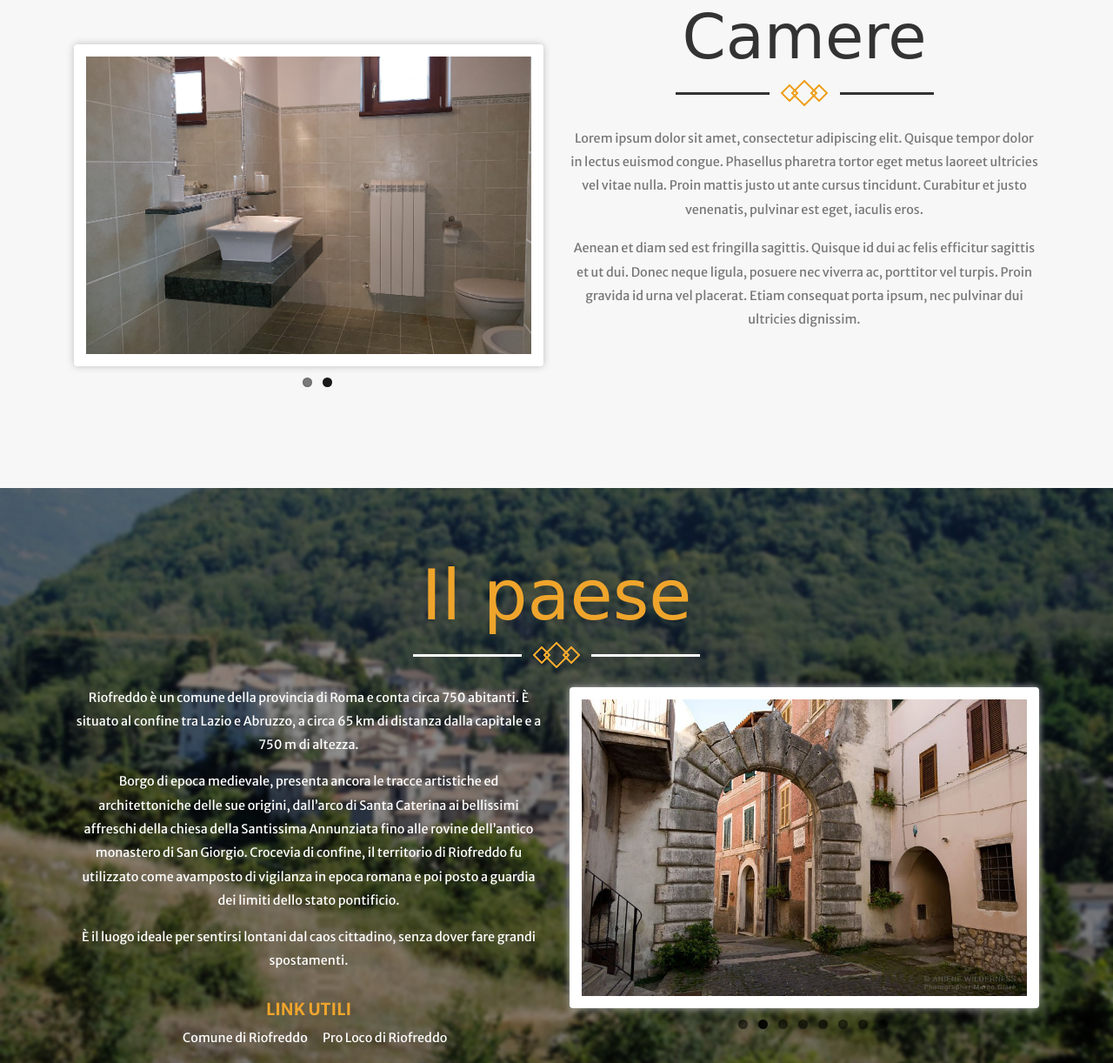
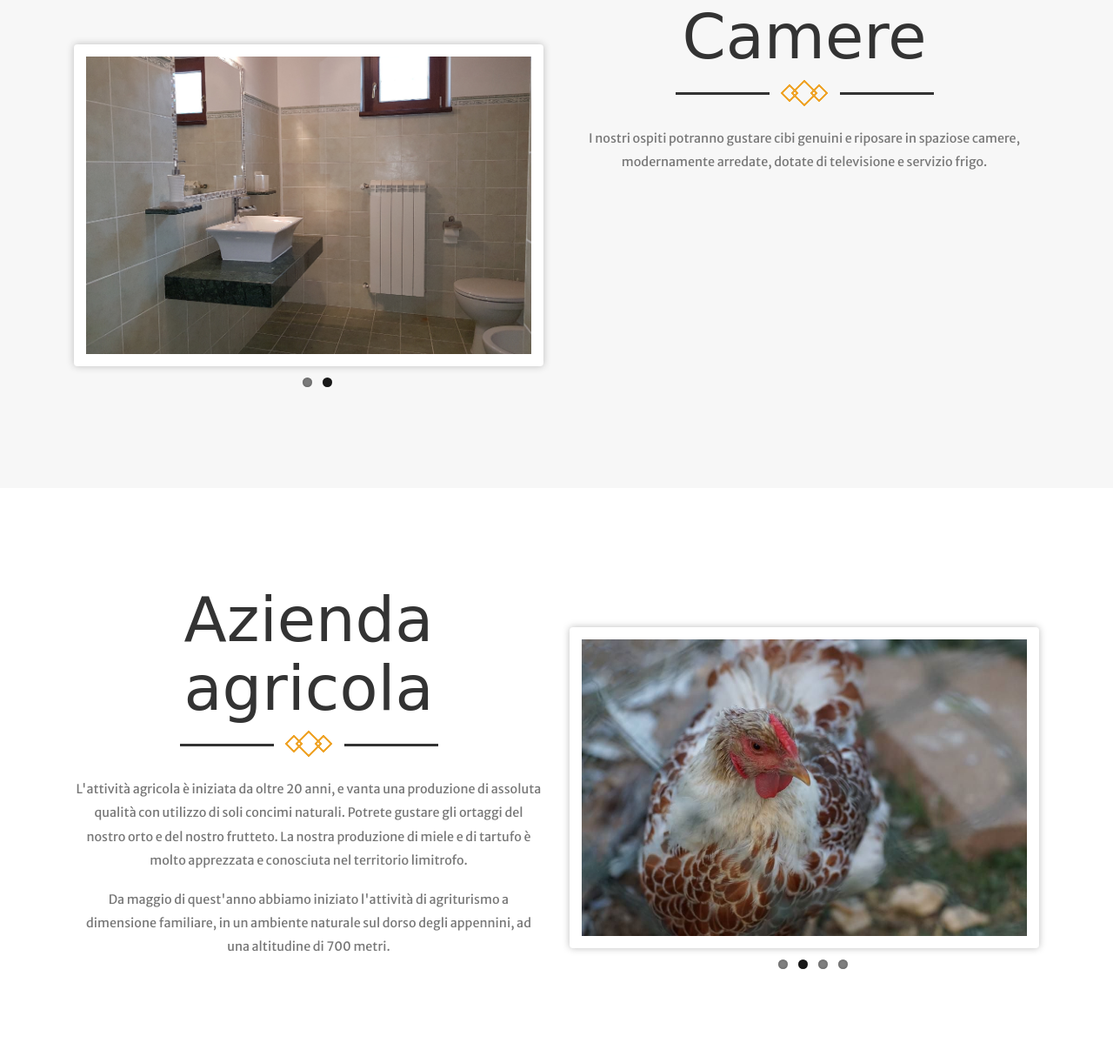
Before and after one commit to d-bern/Agriturismo, a plain HTML site: page index.html in a window 1280 px wide. Shown: the part 1578-2800 px from the top of the page at 87% size. Drawn offline with Linux system fonts and the light colour scheme; a script that the page names is missing; a web font is replaced by a local one.

Commit message:
Aggiunta sezione Aziendaagricola

```diff
--- a/css/style.css
+++ b/css/style.css
@@ -47,7 +47,7 @@ label{
 }
 /*-- header --*/
 .banner {
-    background: url(../images/banner2.jpg) no-repeat 0px 0px;
+    background: url(../images/banner.jpg) no-repeat 0px 0px;
     background-size: cover;
     -webkit-background-size: cover;
     -moz-background-size: cover;
@@ -172,7 +172,7 @@ label{
 }
 /*-- //nav-hover --*/
 
-@media only screen and (max-width :800px) {
+@media only screen and (max-width :850px) {
   .header-bottom {
     padding: 1em 0em
   }
@@ -783,11 +783,11 @@ a.hi-icon img {
 }
 /*--azienda--*/
 #azienda {
-       padding: 7.2em 6em;
-	   text-align:center;
+    padding: 7.2em 6em;
+  	text-align:center;
 }
 .s-1 h3,.s-2 h3,.s-3 h3,.s-1 h3,.s-2 h3,.s-4 h3{
-	color: #EFA52C;
+    color: #EFA52C;
     font-size: 1.4em;
     text-transform: uppercase;
     line-height: 1.5em;
--- a/index.html
+++ b/index.html
@@ -32,11 +32,11 @@
         });
     </script>
     <!-- Animazioni-->
-    <link href="css/animate.css" rel="stylesheet" type="text/css" media="all">
+    <!-- <link href="css/animate.css" rel="stylesheet" type="text/css" media="all">
     <script src="js/wow.min.js"></script>
         <script>
              new WOW().init();
-        </script>
+        </script> -->
     <!-- Flexslider-->
     <link rel="stylesheet" href="css/flexslider.css" type="text/css">
     <script src="js/jquery.flexslider.js"></script>
@@ -73,7 +73,7 @@
                                 <li class="active"><a data-hover="Home" href="#home" class="scroll">Home</a></li>
                                 <li><a data-hover="Ristorante" href="#ristorante" class="scroll">Ristorante</a></li>
                                 <li><a data-hover="Camere" href="#camere" class="scroll">Camere</a></li>
-                                <!-- <li><a data-hover="Azienda" href="#azienda" class="scroll">Azienda</a></li> -->
+                                <li><a data-hover="Azienda&nbsp;agricola" href="#azienda" class="scroll">Azienda agricola</a></li>
                                 <li><a data-hover="Il&nbsp;paese" href="#paese" class="scroll">Il paese</a></li>
                                 <li><a data-hover="Dove&nbsp;siamo" href="#posizione" class="scroll">Dove siamo</a></li>
                                 <li><a data-hover="Contatti" href="#contatti" class="scroll">Contatti</a></li>
@@ -83,6 +83,12 @@
                     <!-- Script menu a discesa-->
                     <script>
                         $("span.menu").click(function(){
+                            $(".top-menu ul").slideToggle("slow" , function(){
+                            });
+                        });
+                    </script>
+                    <script>
+                        $("span.menu ul li").click(function(){
                             $(".top-menu ul").slideToggle("slow" , function(){
                             });
                         });
@@ -179,8 +185,10 @@
                 <div class="col-md-6 ab-text">
                     <h3 class="tittle wow slideInDown"  data-wow-duration="1s" data-wow-delay=".3s">Camere</h3>
                     <div class="arrows-two wow slideInDown"  data-wow-duration="1s" data-wow-delay=".5s"><img src="images/border.png" alt="border"/></div>
-                    <p class="wow slideInUp"  data-wow-duration="1s" data-wow-delay=".3s">Lorem ipsum dolor sit amet, consectetur adipiscing elit. Quisque tempor dolor in lectus euismod congue. Phasellus pharetra tortor eget metus laoreet ultricies vel vitae nulla. Proin mattis justo ut ante cursus tincidunt. Curabitur et justo venenatis, pulvinar est eget, iaculis eros. </p>
-                    <p class="wow slideInUp"  data-wow-duration="1s" data-wow-delay=".3s">Aenean et diam sed est fringilla sagittis. Quisque id dui ac felis efficitur sagittis et ut dui. Donec neque ligula, posuere nec viverra ac, porttitor vel turpis. Proin gravida id urna vel placerat. Etiam consequat porta ipsum, nec pulvinar dui ultricies dignissim. </p>
+                    <p class="wow slideInUp"  data-wow-duration="1s" data-wow-delay=".3s">
+                      I nostri ospiti potranno gustare cibi genuini e riposare in spaziose camere, modernamente arredate,
+                      dotate di televisione e servizio frigo.</p>
+                    <!-- <p class="wow slideInUp"  data-wow-duration="1s" data-wow-delay=".3s">Aenean et diam sed est fringilla sagittis. Quisque id dui ac felis efficitur sagittis et ut dui. Donec neque ligula, posuere nec viverra ac, porttitor vel turpis. Proin gravida id urna vel placerat. Etiam consequat porta ipsum, nec pulvinar dui ultricies dignissim. </p> -->
                 </div>
                 <div class="clearfix"> </div>
             </div>
@@ -225,6 +233,47 @@
             </div>
         </div>
     </div> -->
+
+    <!-- Azienda -->
+    <div class="azienda" id="azienda">
+        <div class="container">
+            <div class="ddsfdffsssd-section">
+                <div class="col-md-6 ab-text">
+                    <h3 class="tittle wow slideInDown"  data-wow-duration="1s" data-wow-delay=".3s">Azienda agricola</h3>
+                    <div class="arrows-two wow slideInDown"  data-wow-duration="1s" data-wow-delay=".5s"><img src="images/border.png" alt="border"/></div>
+                    <p class="wow slideInUp"  data-wow-duration="1s" data-wow-delay=".3s">
+                      L'attività agricola è iniziata da oltre 20 anni, e vanta una produzione di assoluta qualità con utilizzo
+                      di soli concimi naturali. Potrete gustare gli ortaggi del nostro orto e del nostro frutteto.
+                      La nostra produzione di miele e di tartufo è molto apprezzata e conosciuta nel territorio limitrofo.
+                    </p>
+                    <p class="wow slideInUp"  data-wow-duration="1s" data-wow-delay=".3s">
+                      Da maggio di quest'anno abbiamo iniziato l'attività di agriturismo a dimensione familiare, in un
+                      ambiente naturale sul dorso degli appennini, ad una altitudine di 700 metri.
+                    </p>
+                </div>
+
+                <div class="col-md-6 ab-left">
+                    <div class="flexslider regular">
+                        <ul class="slides">
+                            <li>
+                                <img src="images/azienda1.jpg" />
+                            </li>
+                            <li>
+                                <img src="images/azienda2.jpg" />
+                            </li>
+                            <li>
+                                <img src="images/azienda3.jpg" />
+                            </li>
+                            <li>
+                                <img src="images/azienda4.jpg" />
+                            </li>
+                        </ul>
+                    </div>
+                </div>
+                <div class="clearfix"> </div>
+            </div>
+        </div>
+    </div>
 
     <!-- Paese -->
     <div class="paese" id="paese">
```
Also changed, not shown: images/azienda1.jpg (added), images/azienda2.jpg (added), images/azienda3.jpg (added), images/azienda4.jpg (added), images/banner2.jpg (deleted), images/esempio-banner.jpg (deleted).
